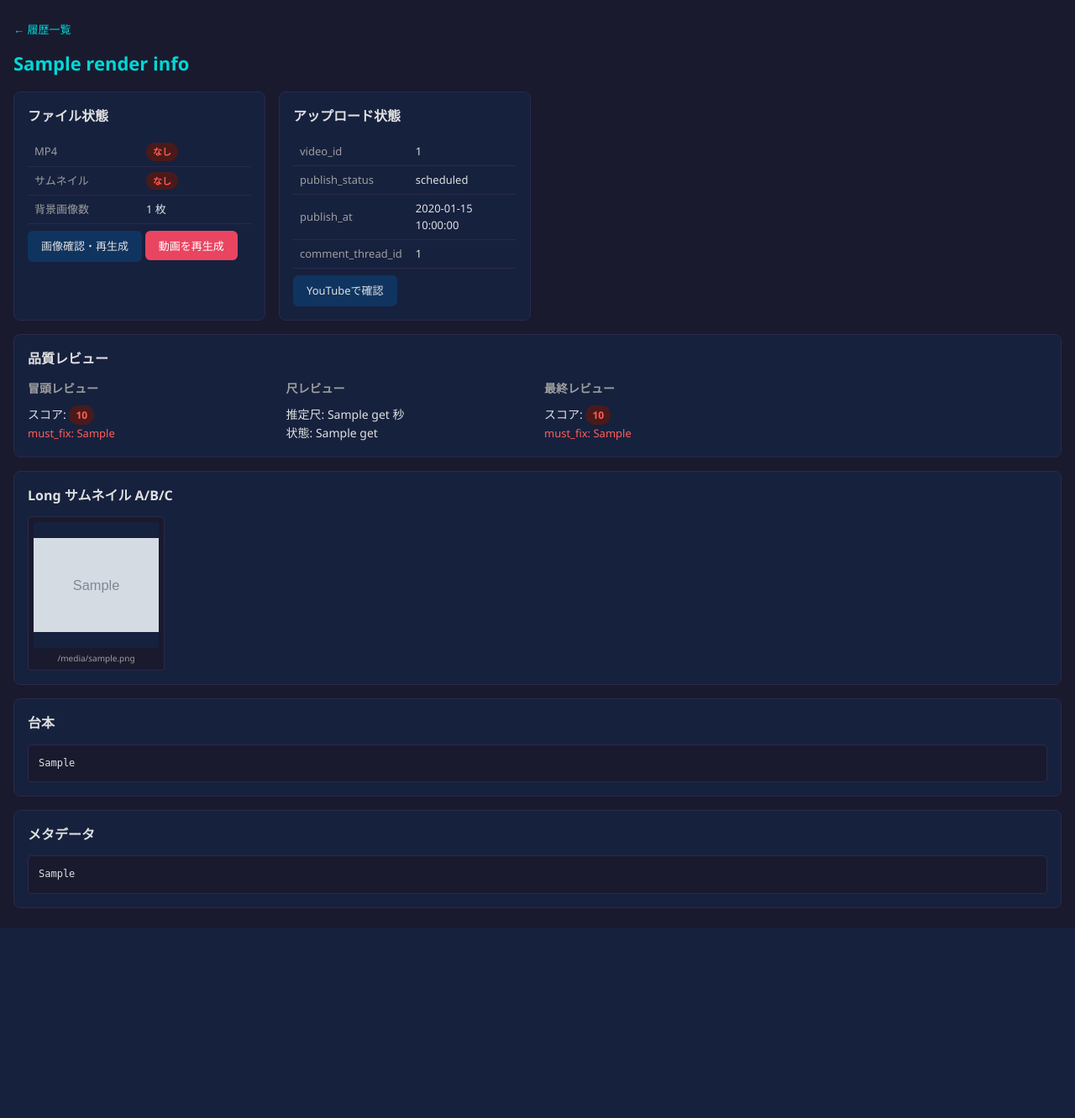
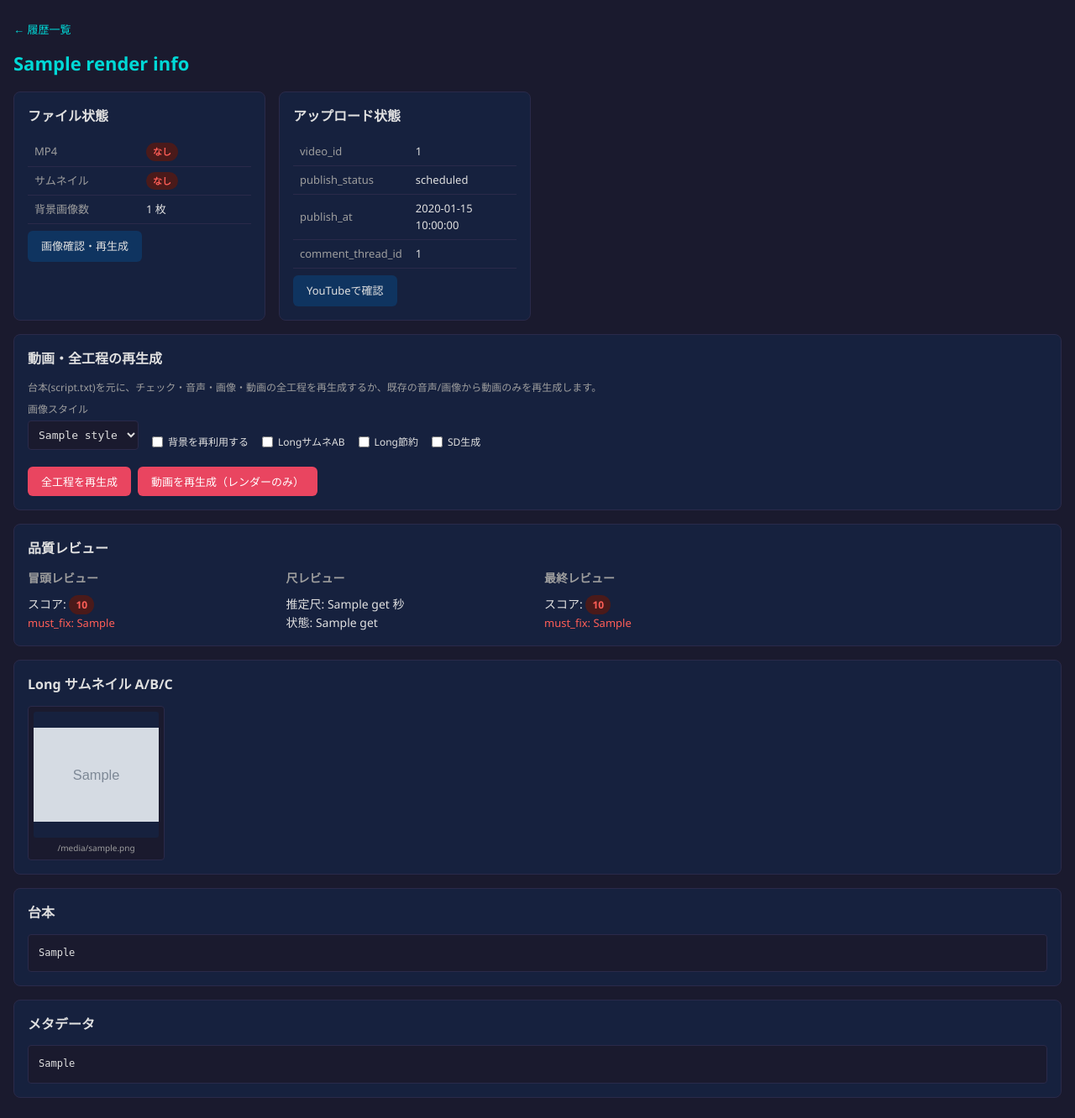
Before and after one commit to benybeny777/PicoCast, a FastAPI app: template web_app/templates/history_detail.html in a window 1280 px wide. Shown: the part 54-1386 px from the top of the page at 84% size. Before the commit the page ends 1160 px from the top, so only its background shows below. Run offline with FastAPI, Linux system fonts and the light colour scheme; the template is opened without the code that fills it: most values are stand-ins (such as "Sample title", 1, 10 or a date in 2020); grey boxes marked "Sample" are stand-in pictures.

Commit message:
feat(web_app): 履歴詳細画面に「全工程を再生成」と「動画を再生成（レンダーのみ）」のオプション設定、中止機能、非活性化制御を追加し、生成画面と同じ動作に統合

```diff
--- a/web_app/templates/history_detail.html
+++ b/web_app/templates/history_detail.html
@@ -17,8 +17,6 @@
     <a href="/api/images/{{ detail.name }}/file/{{ detail.mp4_name }}" class="btn btn-secondary mt-sm" target="_blank">MP4を確認</a>
     {% endif %}
     <a href="/images?history={{ detail.name }}" class="btn btn-secondary mt-sm">画像確認・再生成</a>
-    <button class="btn btn-primary mt-sm" onclick="renderVideo()">動画を再生成</button>
-    <div id="render-status" style="display:none" class="log-box mt-sm"></div>
   </div>
 
   <!-- アップロード状態 -->
@@ -38,6 +36,48 @@
     <p>アップロード記録なし</p>
     {% endif %}
   </div>
+</div>
+
+<!-- 再生成設定と実行 -->
+<div class="card mt">
+  <h2>動画・全工程の再生成</h2>
+  <p class="hint">台本(script.txt)を元に、チェック・音声・画像・動画の全工程を再生成するか、既存の音声/画像から動画のみを再生成します。</p>
+
+  <div class="form-row">
+    <div class="form-group">
+      <label for="image-style">画像スタイル</label>
+      <select id="image-style">
+        {% for style in image_style_choices %}
+        <option value="{{ style }}" {% if style == default_image_style %}selected{% endif %}>{{ style }}</option>
+        {% endfor %}
+      </select>
+    </div>
+    <div class="form-group check-group">
+      <label><input type="checkbox" id="reuse-backgrounds" {% if default_reuse_backgrounds %}checked{% endif %}> 背景を再利用する</label>
+    </div>
+    <div class="form-group check-group">
+      <label><input type="checkbox" id="long-thumbnail-ab" {% if default_long_thumbnail_ab_test %}checked{% endif %}> LongサムネAB</label>
+    </div>
+    <div class="form-group check-group">
+      <label><input type="checkbox" id="long-budget-mode" {% if default_long_budget_mode %}checked{% endif %}> Long節約</label>
+    </div>
+    <div class="form-group check-group">
+      <label><input type="checkbox" id="sd-size-mode" {% if default_sd_size_mode %}checked{% endif %}> SD生成</label>
+    </div>
+  </div>
+
+  <div class="action-row">
+    <button id="regenerate-btn" class="btn btn-primary" onclick="regenerateAll()">全工程を再生成</button>
+    <button id="render-btn" class="btn btn-primary" onclick="renderVideo()">動画を再生成（レンダーのみ）</button>
+    <button id="cancel-btn" class="btn btn-danger" style="display:none" onclick="cancelGenerate()">中止</button>
+  </div>
+</div>
+
+<!-- 生成ログ -->
+<div id="generate-status" class="card mt" style="display:none">
+  <h2>処理ログ</h2>
+  <div id="job-ids-info" class="hint"></div>
+  <div id="log-container" class="log-box"></div>
 </div>
 
 <!-- スコア情報 -->
@@ -122,12 +162,96 @@ document.querySelectorAll('.score-badge').forEach(el => {
   else el.classList.add('badge-ng');
 });
 
+let activeJobIds = [];
+let pollTimer = null;
+
+function appendLog(msg, tag) {
+  const logBox = document.getElementById('log-container');
+  const div = document.createElement('div');
+  div.className = `log-line log-${tag || 'info'}`;
+  div.textContent = msg;
+  logBox.appendChild(div);
+  logBox.scrollTop = logBox.scrollHeight;
+}
+
+function disableButtons() {
+  document.getElementById('regenerate-btn').disabled = true;
+  document.getElementById('render-btn').disabled = true;
+  document.getElementById('cancel-btn').style.display = 'inline-block';
+}
+
+function finishGenerate() {
+  document.getElementById('regenerate-btn').disabled = false;
+  document.getElementById('render-btn').disabled = false;
+  document.getElementById('cancel-btn').style.display = 'none';
+}
+
+async function cancelGenerate() {
+  for (const jobId of activeJobIds) {
+    try {
+      await fetch(`/api/jobs/${jobId}/cancel`, {method: 'POST'});
+    } catch {}
+  }
+  appendLog('キャンセル要求を送信しました', 'warning');
+  finishGenerate();
+}
+
+function pollJobs() {
+  if (pollTimer) clearInterval(pollTimer);
+  pollTimer = setInterval(async () => {
+    if (!activeJobIds.length) { clearInterval(pollTimer); return; }
+    const result = await updateJobLogs();
+    if (result.allDone) {
+      clearInterval(pollTimer);
+      if (result.hasFailed) {
+        appendLog('一部の処理が失敗またはキャンセルされました。', 'error');
+        finishGenerate();
+      } else {
+        appendLog('処理が完了しました。リロードします...', 'success');
+        setTimeout(() => location.reload(), window.WEB_SUCCESS_RELOAD_DELAY_MS);
+      }
+    }
+  }, window.WEB_JOB_POLL_INTERVAL_MS);
+}
+
+async function updateJobLogs() {
+  let allDone = true;
+  let hasFailed = false;
+  const logBox = document.getElementById('log-container');
+  logBox.innerHTML = '';
+
+  for (const jobId of activeJobIds) {
+    try {
+      const res = await fetch(`/api/jobs/${jobId}`);
+      const job = await res.json();
+      appendLog(`[${job.type}] ${job.status}: ${job.progress_text}`, job.status);
+
+      for (const entry of (job.logs || [])) {
+        appendLog(entry.message, entry.tag);
+      }
+      if (!['success','failed','cancelled'].includes(job.status)) {
+        allDone = false;
+      }
+      if (['failed', 'cancelled'].includes(job.status)) {
+        hasFailed = true;
+      }
+
+      if (job.status === 'success' && job.result) {
+        appendLog(`完了: ${job.result.message || ''}`, 'success');
+      }
+    } catch(e) {
+      allDone = false;
+    }
+  }
+  return { allDone, hasFailed };
+}
+
 async function renderVideo() {
   if (!confirm('既存の audio/ と backgrounds/ から MP4 を再生成します。\n現在の MP4 は上書きされます。よろしいですか？')) return;
 
-  const statusBox = document.getElementById('render-status');
-  statusBox.style.display = 'block';
-  statusBox.textContent = 'ジョブ送信中...';
+  prepareLogView();
+  disableButtons();
+  appendLog('レンダーリクエストを送信中...', 'info');
 
   try {
     const res = await fetch('/api/history/{{ detail.name }}/render', {
@@ -136,24 +260,70 @@ async function renderVideo() {
       body: JSON.stringify({confirmed: true}),
     });
     const data = await res.json();
-    if (!res.ok) { statusBox.textContent = 'エラー: ' + (data.detail || JSON.stringify(data)); return; }
-    statusBox.textContent = `ジョブ登録: ${data.job_id}`;
+    if (!res.ok) {
+      appendLog('エラー: ' + (data.detail || JSON.stringify(data)), 'error');
+      finishGenerate();
+      return;
+    }
 
-    const interval = setInterval(async () => {
-      try {
-        const r = await fetch(`/api/jobs/${data.job_id}`);
-        const job = await r.json();
-        const lastLog = job.logs && job.logs.length ? job.logs[job.logs.length - 1].message : '';
-        statusBox.textContent = `[${job.status}] ${lastLog || job.progress_text}`;
-        if (['success', 'failed', 'cancelled'].includes(job.status)) {
-          clearInterval(interval);
-          if (job.status === 'success') setTimeout(() => location.reload(), window.WEB_SUCCESS_RELOAD_DELAY_MS);
-        }
-      } catch {}
-    }, window.WEB_JOB_POLL_INTERVAL_MS);
+    activeJobIds = [data.job_id];
+    document.getElementById('job-ids-info').textContent = `ジョブ: ${activeJobIds.join(', ')}`;
+    appendLog('レンダージョブを登録しました', 'info');
+    pollJobs();
   } catch(e) {
-    statusBox.textContent = '通信エラー: ' + e;
+    appendLog('通信エラー: ' + e, 'error');
+    finishGenerate();
   }
+}
+
+async function regenerateAll() {
+  if (!confirm('台本(script.txt)を元に、チェック・音声生成・画像生成・動画組立の全工程を再生成します。\n現在の生成物はすべて上書きされます。よろしいですか？')) return;
+
+  const imageStyle = document.getElementById('image-style').value;
+  const reuseBg = document.getElementById('reuse-backgrounds').checked;
+  const longThumbnailAb = document.getElementById('long-thumbnail-ab').checked;
+  const longBudgetMode = document.getElementById('long-budget-mode').checked;
+  const sdSizeMode = document.getElementById('sd-size-mode').checked;
+
+  prepareLogView();
+  disableButtons();
+  appendLog('再生成リクエストを送信中...', 'info');
+
+  try {
+    const res = await fetch('/api/history/regenerate', {
+      method: 'POST',
+      headers: {'Content-Type': 'application/json'},
+      body: JSON.stringify({
+        history_names: ['{{ detail.name }}'],
+        image_style: imageStyle,
+        reuse_backgrounds: reuseBg,
+        long_thumbnail_ab_test: longThumbnailAb,
+        long_budget_mode: longBudgetMode,
+        sd_size_mode: sdSizeMode,
+        confirmed: true
+      }),
+    });
+    const data = await res.json();
+    if (!res.ok) {
+      appendLog('エラー: ' + (data.detail || JSON.stringify(data)), 'error');
+      finishGenerate();
+      return;
+    }
+
+    activeJobIds = data.job_ids || [];
+    document.getElementById('job-ids-info').textContent = `ジョブ: ${activeJobIds.join(', ')} (${data.count}本)`;
+    appendLog(`再生成ジョブを登録しました (${data.count}本)`, 'info');
+    pollJobs();
+  } catch(e) {
+    appendLog('通信エラー: ' + e, 'error');
+    finishGenerate();
+  }
+}
+
+function prepareLogView() {
+  document.getElementById('generate-status').style.display = 'block';
+  document.getElementById('log-container').innerHTML = '';
+  document.getElementById('job-ids-info').textContent = '';
 }
 </script>
 {% endblock %}
```
Also changed, not shown: web_app/routes/pages.py (+9 -1 lines).
